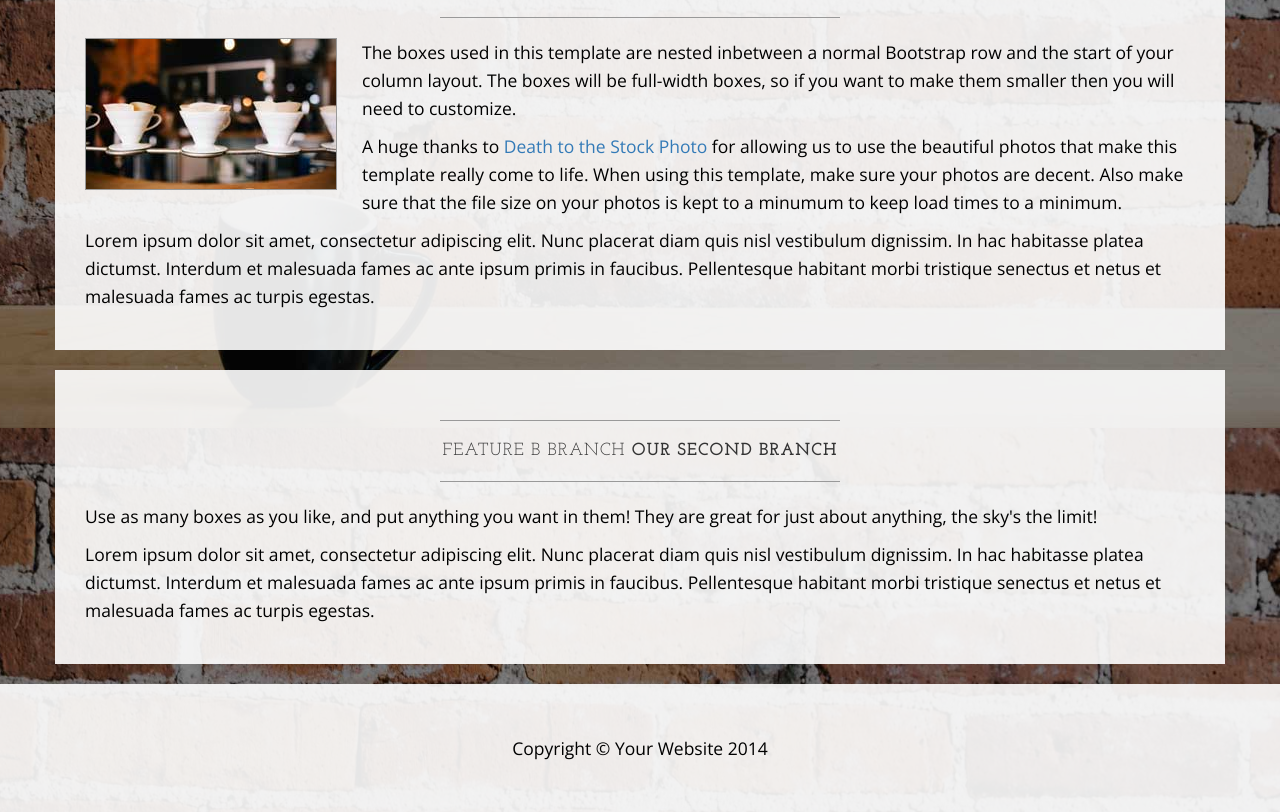
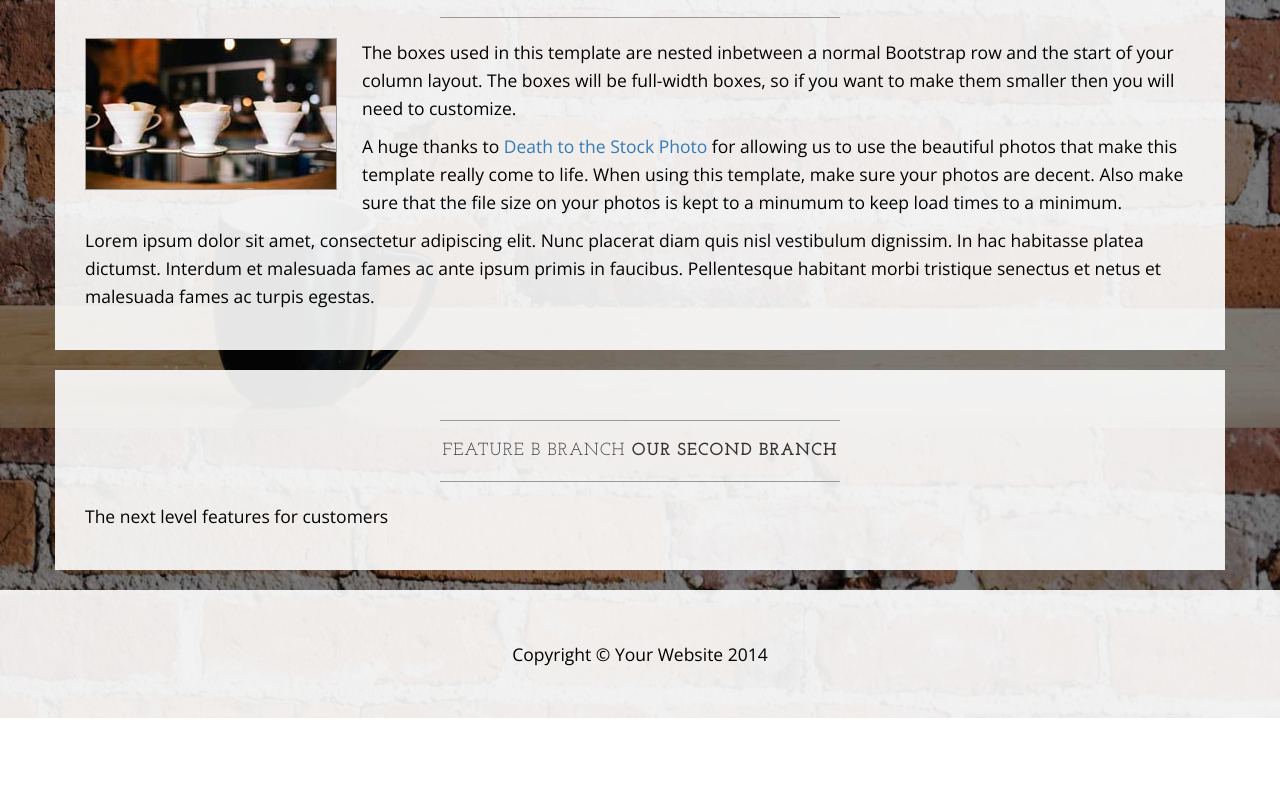
Before and after one commit to glovercase/learnablegitcourse, a plain HTML site: page index.html in a window 1280 px wide. Shown: the part 1172-1984 px from the top of the page. After the commit the page ends 1890 px from the top, so only its background shows below. Drawn offline with nearby package versions, Linux system fonts and the light colour scheme.

Commit message:
Changed paragrapgh on feature B

```diff
--- a/index.html
+++ b/index.html
@@ -144,8 +144,7 @@
                         <strong>Our second branch</strong>
                     </h2>
                     <hr>
-                    <p>Use as many boxes as you like, and put anything you want in them! They are great for just about anything, the sky's the limit!</p>
-                    <p>Lorem ipsum dolor sit amet, consectetur adipiscing elit. Nunc placerat diam quis nisl vestibulum dignissim. In hac habitasse platea dictumst. Interdum et malesuada fames ac ante ipsum primis in faucibus. Pellentesque habitant morbi tristique senectus et netus et malesuada fames ac turpis egestas.</p>
+                    <p> The next level features for customers </p>
                 </div>
             </div>
         </div>
```
